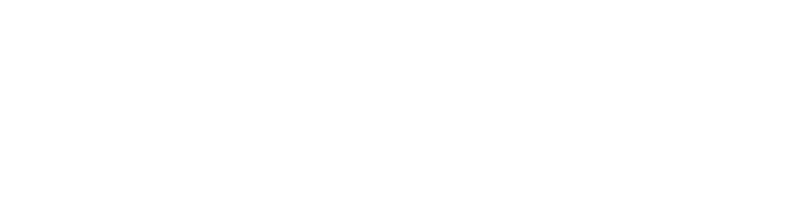
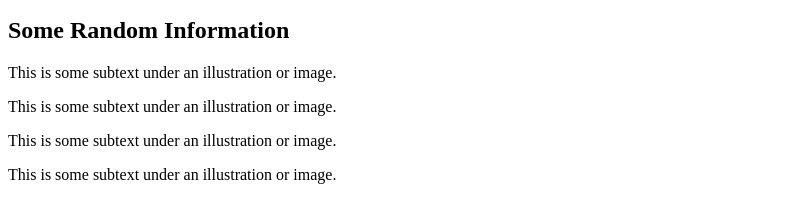
Before and after one commit to kelvinziroh/web-landing-page, a plain HTML site: page index.html in a window 1280 px wide. Shown: the part 239-462 px from the top of the page, without its empty margins (0-805 px from the left). Drawn offline with Linux system fonts and the light colour scheme.

Commit message:
feat: Add first section the main ocntent

```diff
--- a/index.html
+++ b/index.html
@@ -24,5 +24,28 @@
             <img src="" alt="Some image">
         </div>
     </header>
+    <main>
+        <section class="first-section">
+            <h2>Some Random Information</h2>
+            <div class="card-container">
+                <div class="card">
+                    <div class="illustration"></div>
+                    <p>This is some subtext under an illustration or image.</p>
+                </div>
+                <div class="card">
+                    <div class="illustration"></div>
+                    <p>This is some subtext under an illustration or image.</p>
+                </div>
+                <div class="card">
+                    <div class="illustration"></div>
+                    <p>This is some subtext under an illustration or image.</p>
+                </div>
+                <div class="card">
+                    <div class="illustration"></div>
+                    <p>This is some subtext under an illustration or image.</p>
+                </div>
+            </div>
+        </section>
+    </main>
 </body>
 </html>
```
